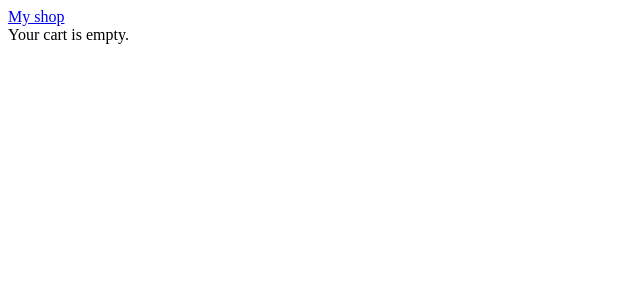
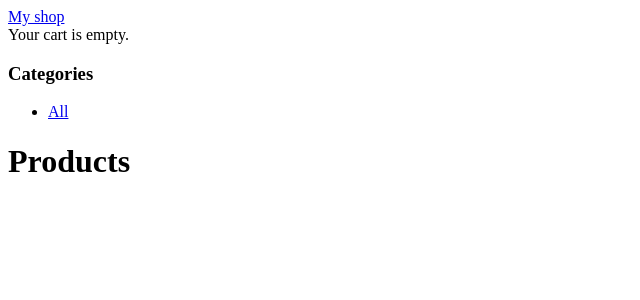
Before and after one commit to dan-jugz/dot-smart, a Django app: page / in a window 1280 px wide. Shown: the top 300 px of the page, without its empty margins (0-640 px from the left). Run offline with Django 3.2, Linux system fonts and the light colour scheme; data that the repository does not hold is empty; parts of the project's set-up code (start-up, migrations or seed data) failed here and were passed over.

Commit message:
set the templates up to display the shoes

```diff
--- a/shop/templates/shop/product/list.html
+++ b/shop/templates/shop/product/list.html
@@ -6,4 +6,29 @@
 {% endblock %}
 
 {% block content %}
+<div id="sidebar">
+    <h3>Categories</h3>
+    <ul>
+        <li {% if not category %}class="selected"{% endif %}>
+            <a href="{% url "shop:product_list" %}">All</a>
+        </li>
+    {% for c in categories %}
+        <li {% if category.slug == c.slug %}class="selected"{% endif %}>
+            <a href="{{ c.get_absolute_url }}">{{ c.name }}</a>
+        </li>
+    {% endfor %}
+    </ul>
+</div>
+<div id="main" class="product-list">
+    <h1>{% if category %}{{ category.name }}{% else %}Products{% endif %}</h1>
+    {% for product in products %}
+        <div class="item">
+            <a href="{{ product.get_absolute_url }}">
+                <img src="{% if product.image %}{{ product.image.url }}{% else %}{% static "img/no_image.png" %}{% endif %}">
+            </a>
+            <a href="{{ product.get_absolute_url }}">{{ product.name }}</a><br>
+            ${{ product.price }}
+        </div>
+    {% endfor %}
+</div>
 {% endblock %}
```
Also changed, not shown: shop/templates/shop/product/detail.html (+11 -0 lines).
